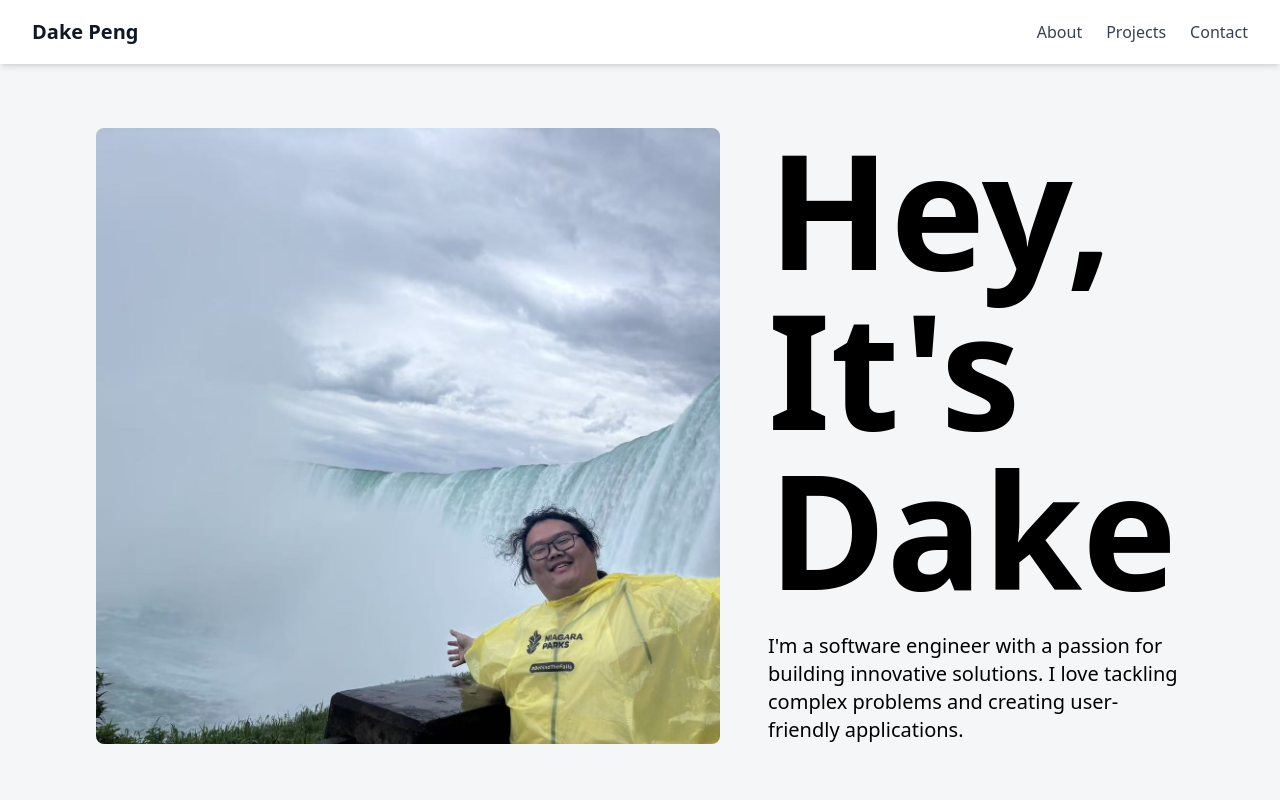
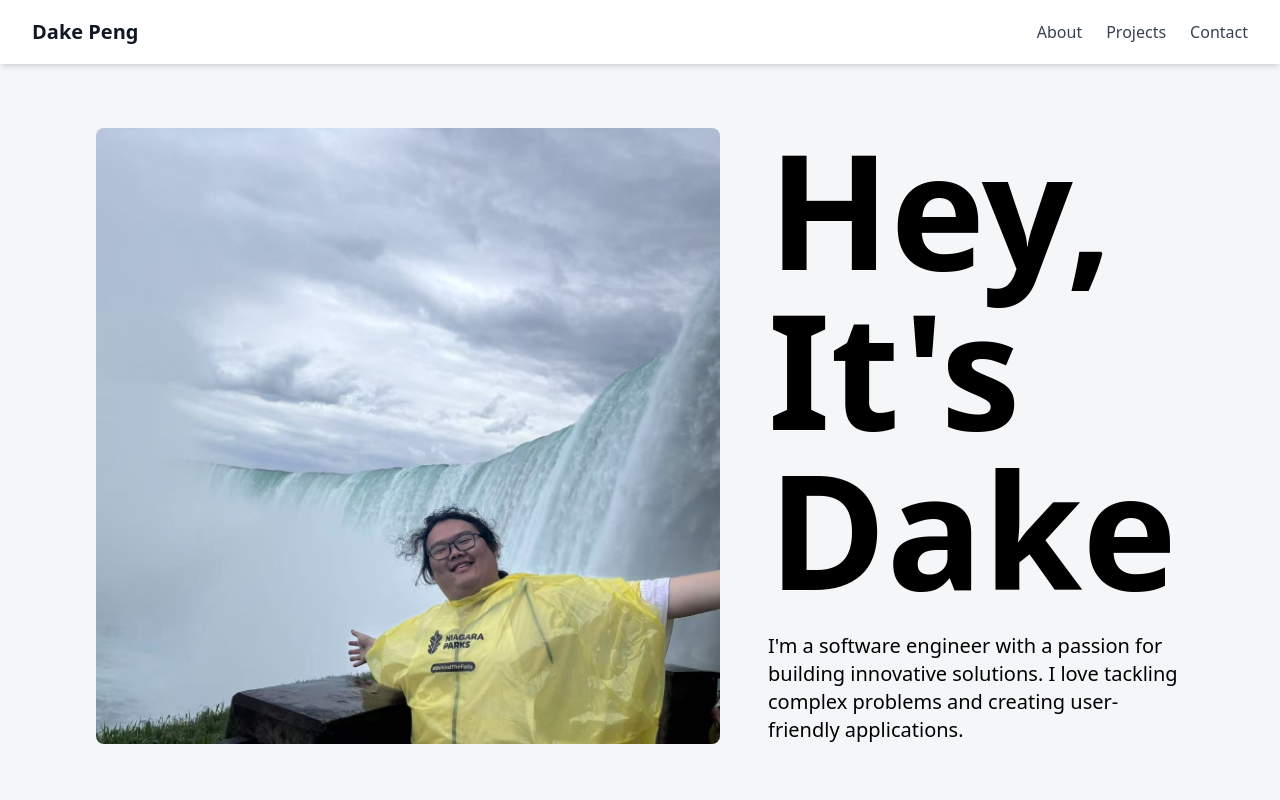
Before and after one commit to DakePeng/DakePeng, a React (Vite) app in the folder frontend/: page / in a window 1280 px wide. Shown: the top 800 px of the page. Built offline with nearby package versions, Linux system fonts and the light colour scheme.

Commit message:
fixed image alignment

```diff
--- a/frontend/src/components/Cover.jsx
+++ b/frontend/src/components/Cover.jsx
@@ -30,7 +30,7 @@ const CoverScreen = ({ coverImg = CoverPic }) => {
         <img
           src={coverImg}
           alt="Cover"
-          className="object-cover w-full h-full object-bottom"
+          className="object-cover w-full h-full object-bottom object-right"
         />
       </div>
 
```
